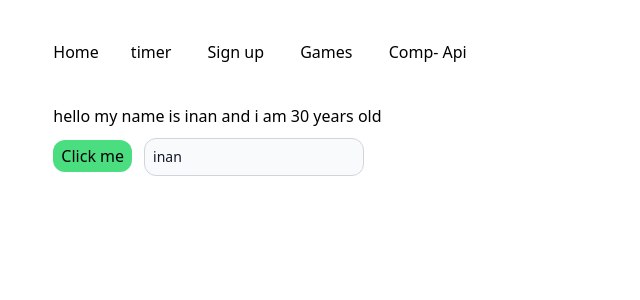
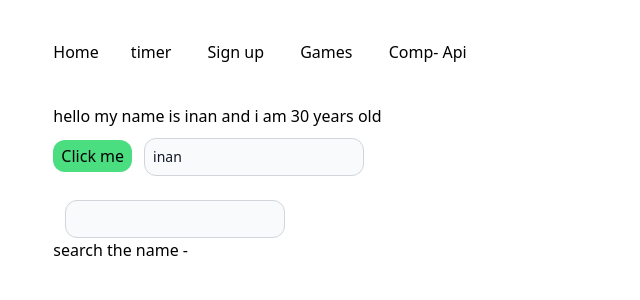
Before and after one commit to inanygt/vuePlay, a Vue app: page /composition in a window 1280 px wide. Shown: the top 300 px of the page, without its empty margins (0-640 px from the left). Built offline with nearby package versions, Linux system fonts and the light colour scheme.

Commit message:
computed

```diff
--- a/src/views/Composition.vue
+++ b/src/views/Composition.vue
@@ -3,23 +3,48 @@
       <p>hello my name is {{ name }} and i am {{ age }} years old</p>
       <button class="mt-3 py-1 px-2 bg-green-400 rounded-xl" @click="handleClick">Click me</button>
       <input class="bg-gray-50 border border-gray-300 text-gray-900 text-sm rounded-xl py-2 px-2 mx-3 " type="text" v-model="name">
+
+      <br>
+      <br>
+
+      <!-- Computed properties -->
+      <input class="bg-gray-50 border border-gray-300 text-gray-900 text-sm rounded-xl py-2 px-2 mx-3" type="text" v-model="search">
+      <div>search the name - {{ search }}</div>
+
+      <div v-if="search">
+         <div v-for="name in matchingNames" :key="name">
+         {{ name }}
+         </div>
+      </div>
    </div>
+
+
 </template>
 
 <script >
-import { ref } from 'vue'
+import { ref, computed } from 'vue'
 
 export default {
    setup() {
       const name = ref('inan')
       const age = ref(30)
+      const search = ref('')
+
+      // Computed
+
+      const names = ref(['inan', 'pieter', 'laurens', 'tom', 'nick', 'jaak', 'mars'])
+
+      const matchingNames = computed(() => {
+         return names.value.filter((name) => name.includes(search.value) )
+      })
+
 
       const handleClick = () => {
          name.value = 'Mario'
          age.value++
       }
 
-      return { name, age, handleClick }
+      return { name, names, search, matchingNames, age, handleClick }
    }
 }
 
```
